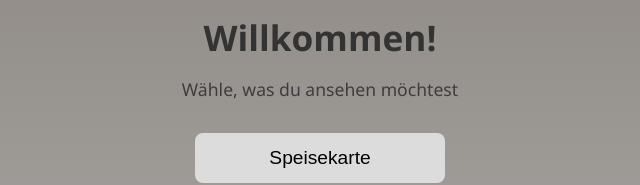
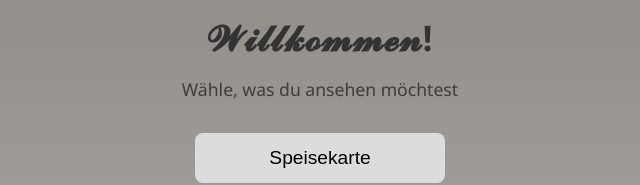
Before and after one commit to Gianluca07569/AnticaOsteria, a plain HTML site: page home_de.html in a window 1280 px wide. Shown: the part 377-562 px from the top of the page, 320-960 px from the left. Drawn offline with Linux system fonts and the light colour scheme.

Commit message:
Update home_de.html

```diff
--- a/home_de.html
+++ b/home_de.html
@@ -10,7 +10,7 @@
   <div class="container fade-in">
     <img src="img/LOGO.png" alt="Antica Osteria Logo" class="logo-img" />
 
-    <h1 class="title">Willkommen!</h1>
+    <h1 class="title">𝓦𝓲𝓵𝓵𝓴𝓸𝓶𝓶𝓮𝓷!</h1>
     <p class="subtitle">Wähle, was du ansehen möchtest</p>
 
     <div class="lang-buttons">
```
